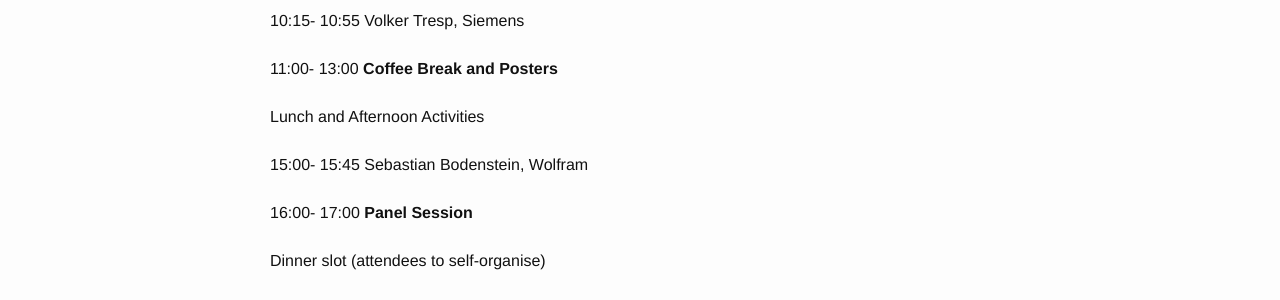
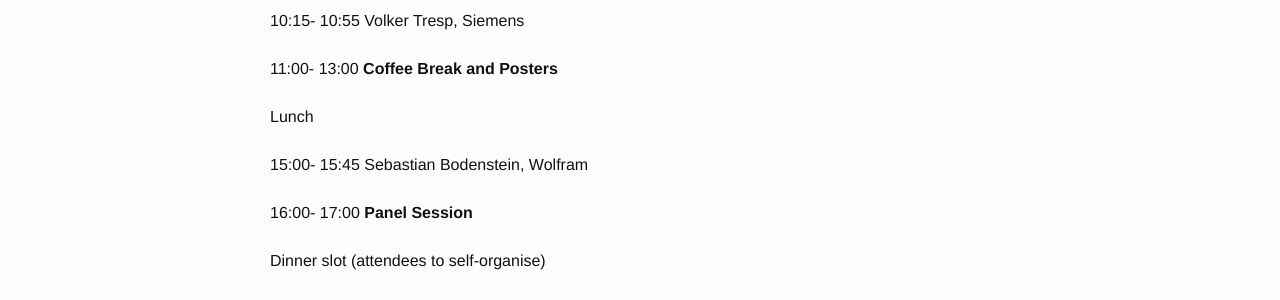
Before and after one commit to dalimeeting/dalimeeting.github.io, a Jekyll site: the page built from _posts/2017-04-19-day-2.md, in a window 1280 px wide. Shown: the part 702-1002 px from the top of the page. Built offline with Jekyll 4.4.1, drawn with Linux system fonts in a browser that asks for light colours.

Commit message:
Update 2017-04-19-day-2.md

```diff
--- a/_posts/2017-04-19-day-2.md
+++ b/_posts/2017-04-19-day-2.md
@@ -22,7 +22,7 @@ talks:
   start: "11:00"
   end: "13:00"
 - title: ""
-  start: "Lunch and Afternoon Activities"
+  start: "Lunch"
 - title: ""
   author:
   - given: Sebastian
```
